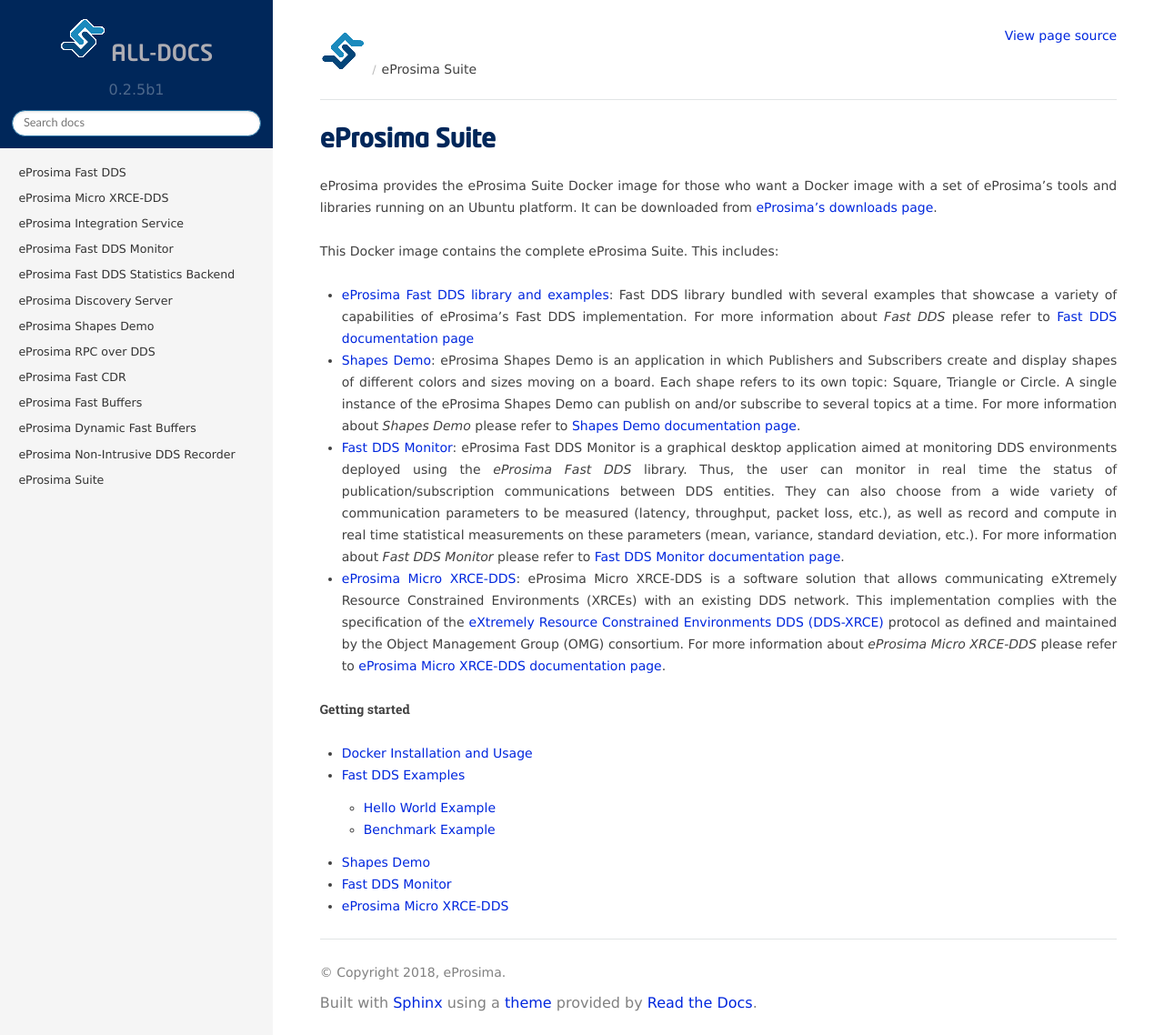
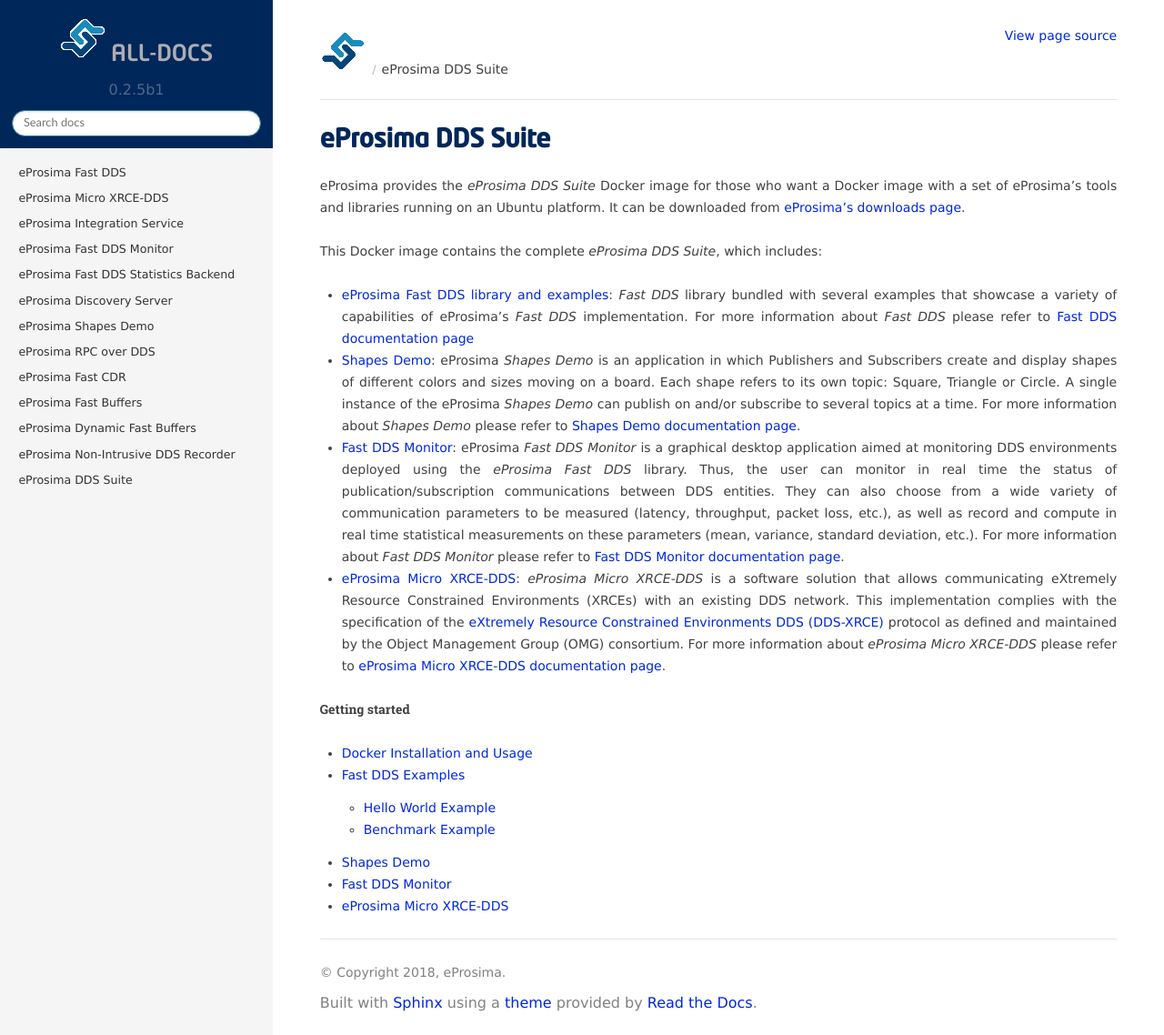
Before and after one commit to eProsima/all-docs, a Sphinx documentation site: the page built from source/dds-suite/intro.rst, in a window 1280 px wide and 1138 px high. Shown: the whole window at 91% size. Built offline with Sphinx 7.4.7 and the Read the Docs theme 2.0.0, drawn with Linux system fonts in a browser that asks for light colours; the version number is read from the project's files by our own code.

Commit message:
Rename to Suite DDS Suite (#23)
* Refs 12807: Rename to DDS Suite

Signed-off-by: Eduardo Ponz Segrelles <eduardoponz@eprosima.com>

* Refs 12807: Apply suggestions

Signed-off-by: Eduardo Ponz <eduardoponz@eprosima.com>

```diff
--- a/source/eprosima-suite/intro.rst
+++ b/source/dds-suite/intro.rst
@@ -1,31 +1,30 @@
 :orphan:
 
-.. _eprosima_suite:
+.. _eprosima_dds_suite:
 
-eProsima Suite
-==============
+eProsima DDS Suite
+==================
 
-eProsima provides the eProsima Suite Docker image for those who want a Docker image with a set of eProsima's tools
+eProsima provides the *eProsima DDS Suite* Docker image for those who want a Docker image with a set of eProsima's tools
 and libraries running on an Ubuntu platform.
 It can be downloaded from `eProsima's downloads page <https://eprosima.com/index.php/downloads-all>`_.
 
-This Docker image contains the complete eProsima Suite.
-This includes:
+This Docker image contains the complete *eProsima DDS Suite*, which includes:
 
-- :ref:`eProsima Fast DDS library and examples <fast_dds_suite_examples>`: Fast DDS library bundled with several
-  examples that showcase a variety of capabilities of eProsima's Fast DDS implementation.
+- :ref:`eProsima Fast DDS library and examples <eprosima_dds_suite_examples>`: *Fast DDS* library bundled with several
+  examples that showcase a variety of capabilities of eProsima's *Fast DDS* implementation.
   For more information about *Fast DDS* please refer to `Fast DDS documentation page
   <https://fast-dds.docs.eprosima.com/>`_
 
-- :ref:`Shapes Demo <fast_dds_suite_shapes_demo>`: eProsima Shapes Demo is an application in which Publishers and
+- :ref:`Shapes Demo <eprosima_dds_suite_shapes_demo>`: eProsima *Shapes Demo* is an application in which Publishers and
   Subscribers create and display shapes of different colors and sizes moving on a board.
   Each shape refers to its own topic: Square, Triangle or Circle.
-  A single instance of the eProsima Shapes Demo can publish on and/or subscribe to several topics at a time.
+  A single instance of the eProsima *Shapes Demo* can publish on and/or subscribe to several topics at a time.
   For more information about *Shapes Demo* please refer to `Shapes Demo documentation page
   <https://eprosima-shapes-demo.readthedocs.io/>`_.
 
-- :ref:`Fast DDS Monitor <fast_dds_suite_monitor>`: eProsima Fast DDS Monitor is a graphical desktop application aimed
-  at monitoring DDS environments deployed using the *eProsima Fast DDS* library.
+- :ref:`Fast DDS Monitor <eprosima_dds_suite_monitor>`: eProsima *Fast DDS Monitor* is a graphical desktop application
+  aimed at monitoring DDS environments deployed using the *eProsima Fast DDS* library.
   Thus, the user can monitor in real time the status of publication/subscription communications between DDS entities.
   They can also choose from a wide variety of communication parameters to be measured (latency, throughput,
   packet loss, etc.), as well as record and compute in real time statistical measurements on these parameters
@@ -34,7 +33,7 @@
   <https://fast-dds-monitor.readthedocs.io/>`_.
 
 - :ref:`eProsima Micro XRCE-DDS <micro_xrce_dds>`:
-  eProsima Micro XRCE-DDS is a software solution that allows communicating eXtremely Resource Constrained Environments
+  *eProsima Micro XRCE-DDS* is a software solution that allows communicating eXtremely Resource Constrained Environments
   (XRCEs) with an existing DDS network.
   This implementation complies with the specification of the `eXtremely Resource Constrained Environments DDS
   (DDS-XRCE) <https://www.omg.org/spec/DDS-XRCE/>`_ protocol as defined and maintained by the Object Management Group
@@ -45,4 +44,4 @@
 .. toctree::
     :caption: Getting started
 
-    eprosima_suite
+    dds_suite
```
Also changed, not shown: source/dds-suite/dds_suite.rst (renamed from source/eprosima-suite/eprosima_suite.rst, +16 -16 lines), source/docindex.rst (+5 -5 lines).
